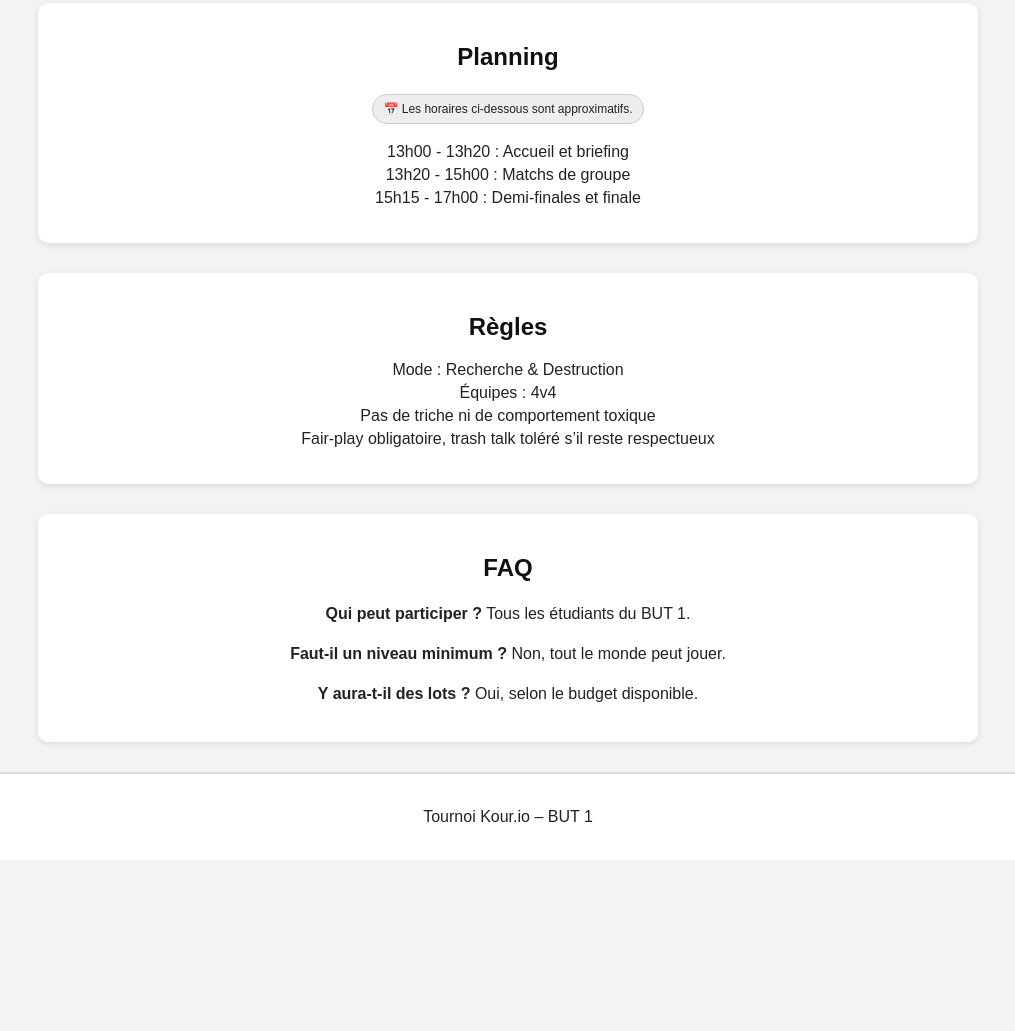
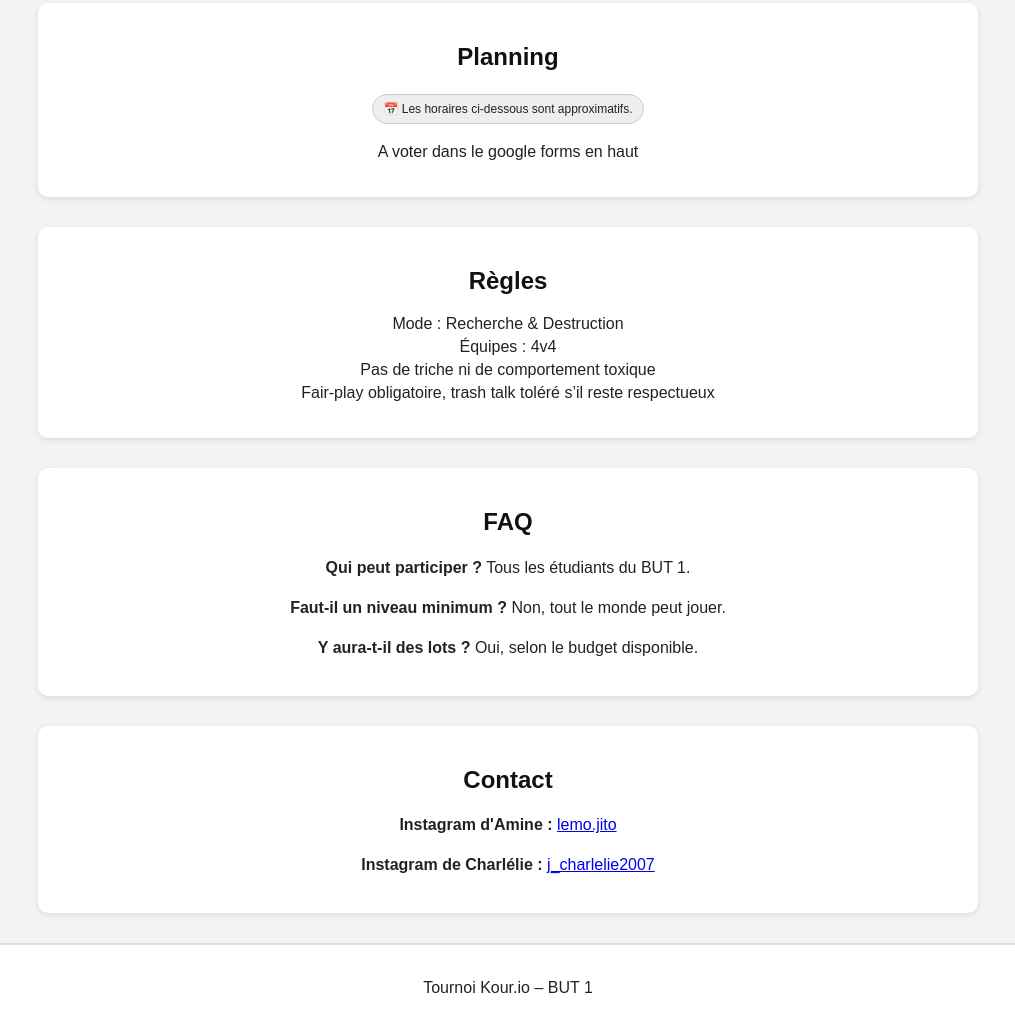
Before and after one commit to AokijiS/Kourio, a plain HTML site: page index.html in a window 1280 px wide. Shown: the part 2410-3441 px from the top of the page, without its empty margins (132-1147 px from the left). Before the commit the page ends 3270 px from the top, so only its background shows below. Drawn offline with Linux system fonts and the light colour scheme.

Commit message:
Update index.html

```diff
--- a/index.html
+++ b/index.html
@@ -149,9 +149,7 @@
     <h2>Planning</h2>
     <p class="pill">📅 Les horaires ci-dessous sont approximatifs.</p>
     <ul>
-      <li>13h00 - 13h20 : Accueil et briefing</li>
-      <li>13h20 - 15h00 : Matchs de groupe</li>
-      <li>15h15 - 17h00 : Demi-finales et finale</li>
+      <li>A voter dans le google forms en haut </li>
     </ul>
   </section>
 
@@ -172,6 +170,12 @@
     <p><b>Y aura-t-il des lots ?</b> Oui, selon le budget disponible.</p>
   </section>
 
+  <section id="contact">
+    <h2>Contact</h2>
+    <p><b>Instagram d'Amine :</b> <a href="https://www.instagram.com/lemo.jito/">lemo.jito </a></p>
+    <p><b>Instagram de Charlélie : </b> <a href="https://www.instagram.com/j_charlelie2007/">j_charlelie2007</a></p>
+  </section>
+
   <footer>
     <p>Tournoi Kour.io – BUT 1</p>
   </footer>
```
